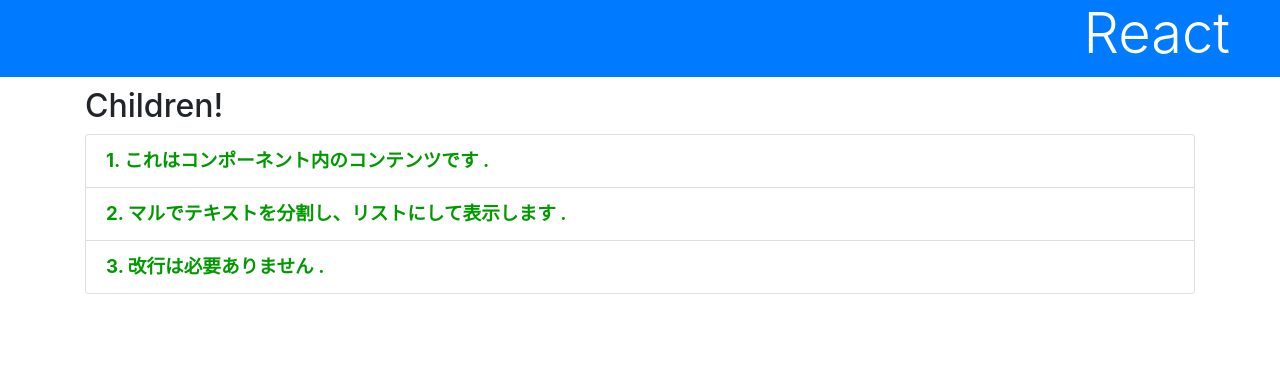
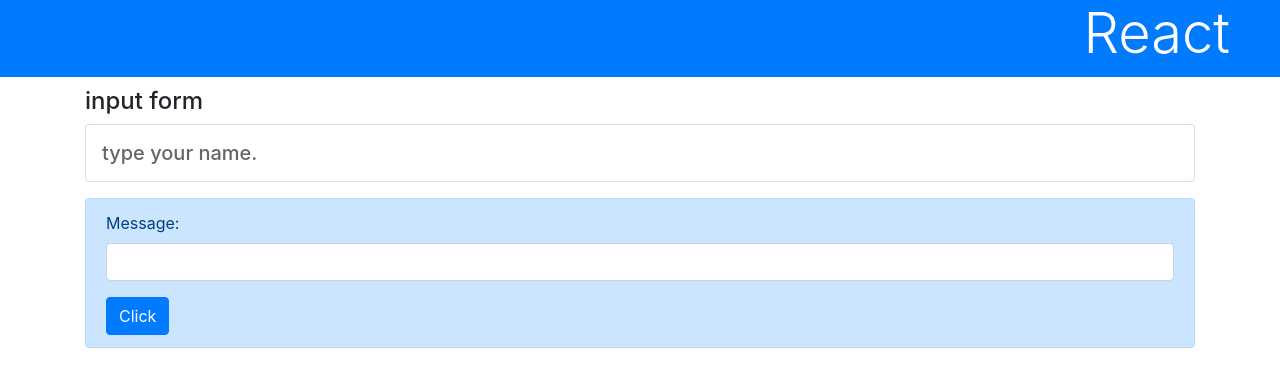
Before and after one commit to mendelssohnbach/react-next-getting-started, a React (Create React App) app: page / in a window 1280 px wide. Shown: the top 386 px of the page. Built offline with nearby package versions, Linux system fonts and the light colour scheme.

Commit message:
list3-26

```diff
--- a/src/App.js
+++ b/src/App.js
@@ -1,57 +1,52 @@
-import React from 'react';
+import React, { Component } from 'react';
 import './App.css';
 
-class App extends React.Component {
+class App extends Component {
   input = '';
 
-  // constructor(props) {
-  //   super(props);
-  // }
+  constructor(props) {
+    super(props);
+    this.state = {
+      title: 'input form',
+      message: 'type your name.',
+    };
+    this.doChange = this.doChange.bind(this);
+    this.doSubmit = this.doSubmit.bind(this);
+  }
+
+  doChange(event) {
+    this.input = event.target.value;
+  }
+
+  doSubmit(event) {
+    this.setState({
+      title: 'send form',
+      message: `Hello, ${this.input}!!`,
+      // message: 'Hello, ' + this.input + '!!',
+    });
+    event.preventDefault();
+  }
 
   render() {
     return (
       <div>
         <h1 className="bg-primary text-white display-4">React</h1>
         <div className="container">
-          <Message title="Children!">
-            これはコンポーネント内のコンテンツです。
-            マルでテキストを分割し、リストにして表示します。 改行は必要ありません。
-          </Message>
+          <h4>{this.state.title}</h4>
+          <p className="card h5 p-3">{this.state.message}</p>
+          <div className="alert alert-primary mt-3">
+            <form onSubmit={this.doSubmit}>
+              <div className="form-group">
+                <label>Message:</label>
+                <input type="text" className="form-control" onChange={this.doChange} />
+              </div>
+              <input type="submit" className="btn btn-primary" value="Click" />
+            </form>
+          </div>
         </div>
       </div>
     );
   }
 }
 
-class Message extends React.Component {
-  li = {
-    fontSize: '14pt',
-    fontWeight: 'bold',
-    color: '#090',
-  };
-
-  render() {
-    const content = this.props.children;
-    const arr = content.split('。');
-    let arr2 = [];
-    for (let i = 0; i < arr.length; i++) {
-      if (arr[i].trim() !== '') {
-        arr2.push(arr[i]);
-      }
-    }
-    const list = arr2.map((value, key) => (
-      <li className="list-group-item" style={this.li} key={key}>
-        {key + 1}. {value} .
-      </li>
-    ));
-
-    return (
-      <div>
-        <h2>{this.props.title}</h2>
-        <ol className="list-group">{list}</ol>
-      </div>
-    );
-  }
-}
-
 export default App;
```
